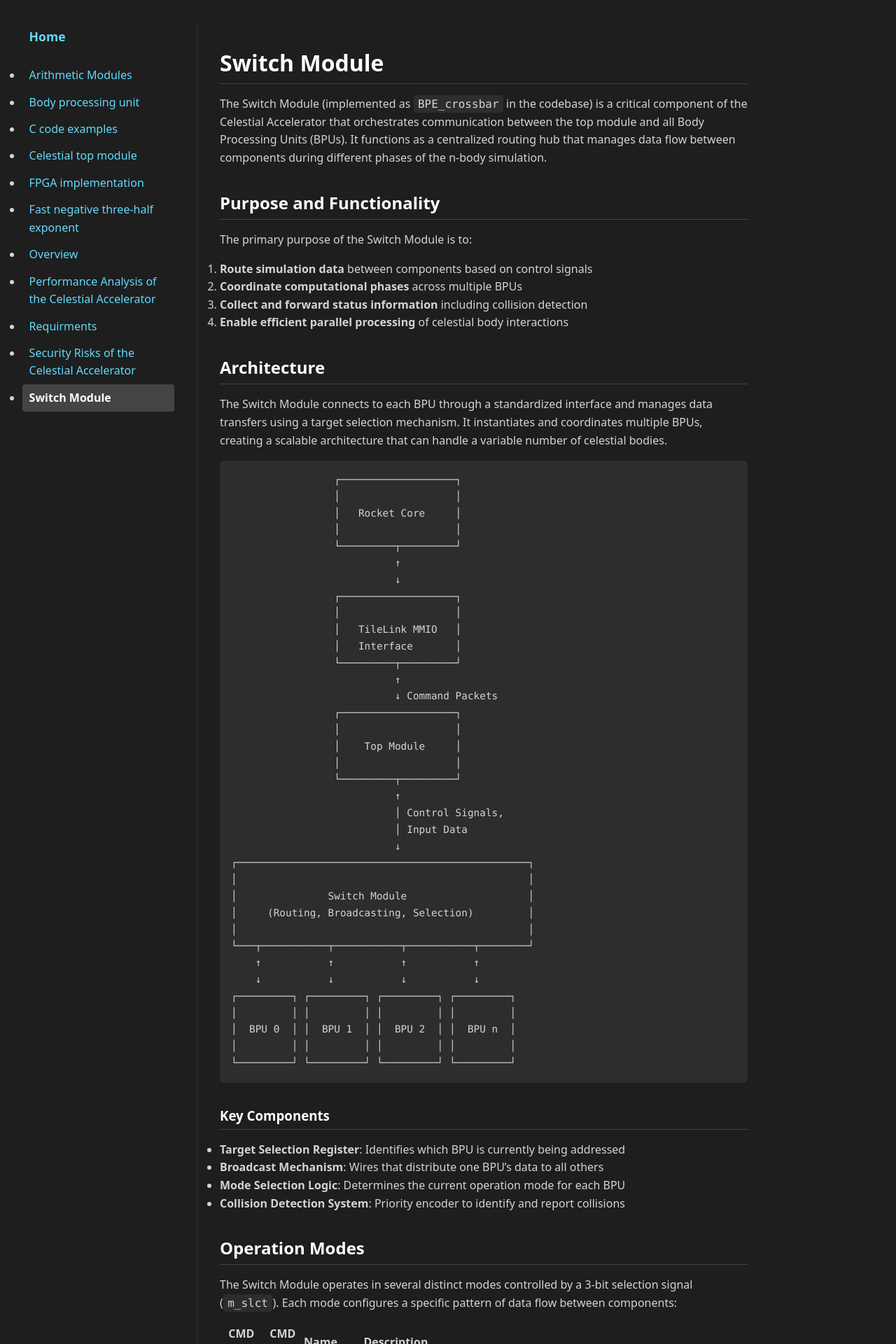
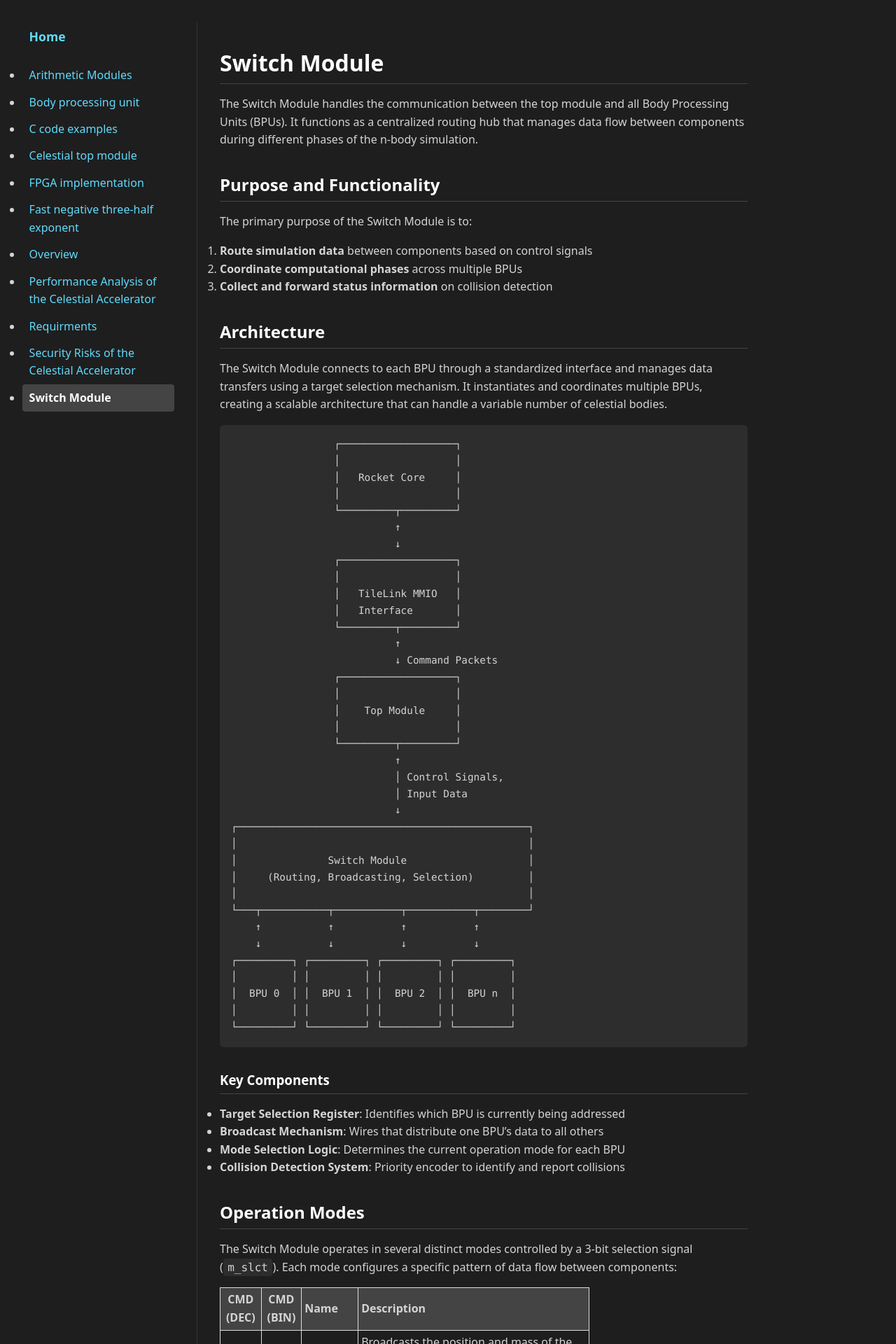
Before and after one commit to Vyndicta/Celestial, a Jekyll site: the page built from docs/celestial-accelerator-docs/modules/switch-module.md, in a window 1280 px wide. Shown: the top 1920 px of the page at 70% size. Built offline with Jekyll 4.4.1, drawn with Linux system fonts in a browser that asks for light colours; our own code applies the rules of GitHub Pages for plain Markdown files.

Commit message:
Updating the doc

```diff
--- a/docs/celestial-accelerator-docs/modules/switch-module.md
+++ b/docs/celestial-accelerator-docs/modules/switch-module.md
@@ -1,6 +1,26 @@
 # Switch Module
+<style>
+table {
+  border-collapse: collapse;
+  width: 70%;
+  margin-bottom: 1em;
+}
 
-The Switch Module (implemented as `BPE_crossbar` in the codebase) is a critical component of the Celestial Accelerator that orchestrates communication between the top module and all Body Processing Units (BPUs). It functions as a centralized routing hub that manages data flow between components during different phases of the n-body simulation.
+th, td {
+  border: 1px solid #ddd;
+  padding: 4px;
+  text-align: left;
+}
+
+tr:nth-child(even) {
+  background-color: #333;
+}
+
+th {
+  background-color: #444;
+}
+</style>
+The Switch Module handles the communication between the top module and all Body Processing Units (BPUs). It functions as a centralized routing hub that manages data flow between components during different phases of the n-body simulation.
 
 ## Purpose and Functionality
 
@@ -8,8 +28,7 @@ The primary purpose of the Switch Module is to:
 
 1. **Route simulation data** between components based on control signals
 2. **Coordinate computational phases** across multiple BPUs
-3. **Collect and forward status information** including collision detection
-4. **Enable efficient parallel processing** of celestial body interactions
+3. **Collect and forward status information** on collision detection
 
 ## Architecture
 
```
Also changed, not shown: 2 other files.
